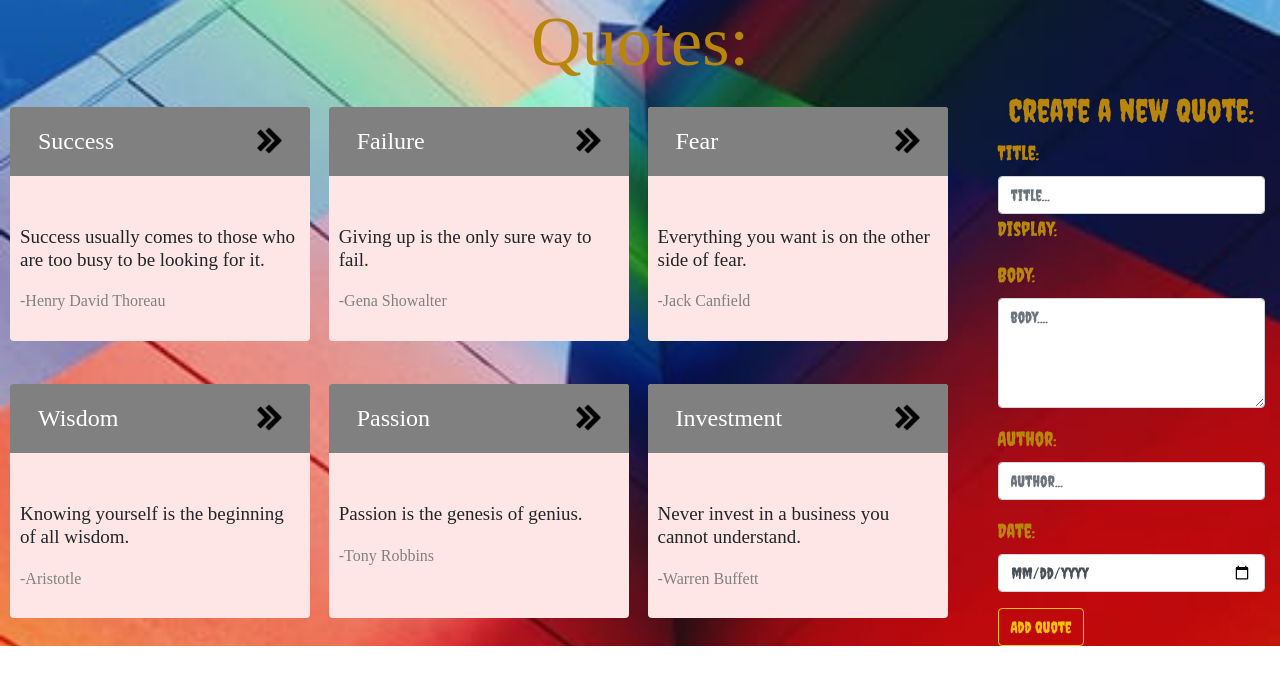
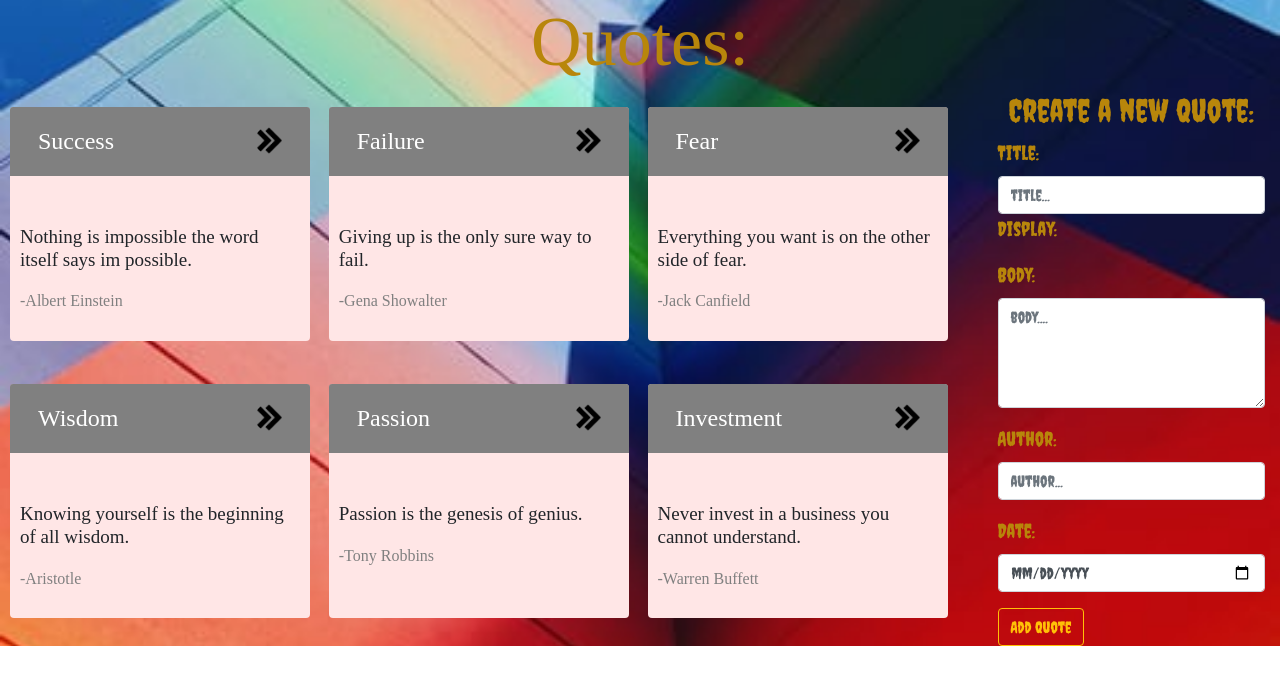
Before and after one commit to Cliffochieng/Quote-App, an Angular app: page / in a window 1280 px wide. Shown: the top 684 px of the page. Built offline with nearby package versions, Linux system fonts and the light colour scheme.

Commit message:
add quote1

```diff
--- a/src/app/quote/quote.component.ts
+++ b/src/app/quote/quote.component.ts
@@ -1,5 +1,6 @@
 import { Component, OnInit } from '@angular/core';
 import { Quote } from '../quote';
+import { calcPossibleSecurityContexts } from '@angular/compiler/src/template_parser/binding_parser';
 @Component({
   selector: 'app-quote',
   templateUrl: './quote.component.html',
@@ -8,7 +9,7 @@ import { Quote } from '../quote';
 export class QuoteComponent implements OnInit {
   quotes: Quote[] = [
 
- new Quote('Success', 'Success usually comes to those who are too busy to be looking for it.', 'Henry David Thoreau', new Date(2019, 8 - 1, 23),0,0),
+ new Quote('Success', 'Nothing is impossible the word itself says im possible.', 'Albert Einstein', new Date(2019, 8 - 1, 23),0,0),
   new Quote('Failure ', 'Giving up is the only sure way to fail.', 'Gena Showalter', new Date(2019, 8 - 1, 15),0,0),
   new Quote('Fear', 'Everything you want is on the other side of fear.', 'Jack Canfield', new Date(2019, 8 - 1, 12),0,0),
   new Quote('Wisdom', 'Knowing yourself is the beginning of all wisdom.', 'Aristotle', new Date(2019, 8 - 1, 10),0,0),
```
